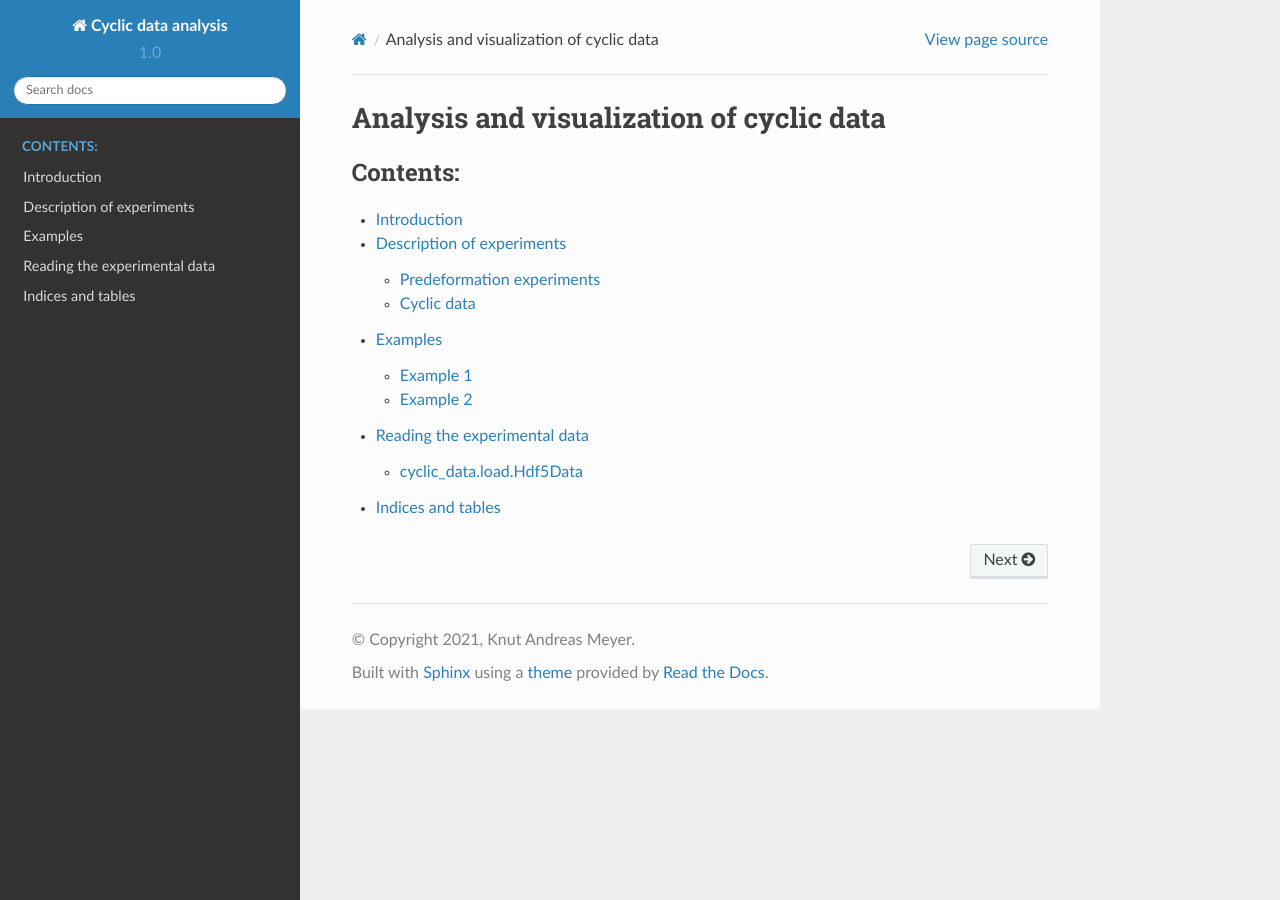
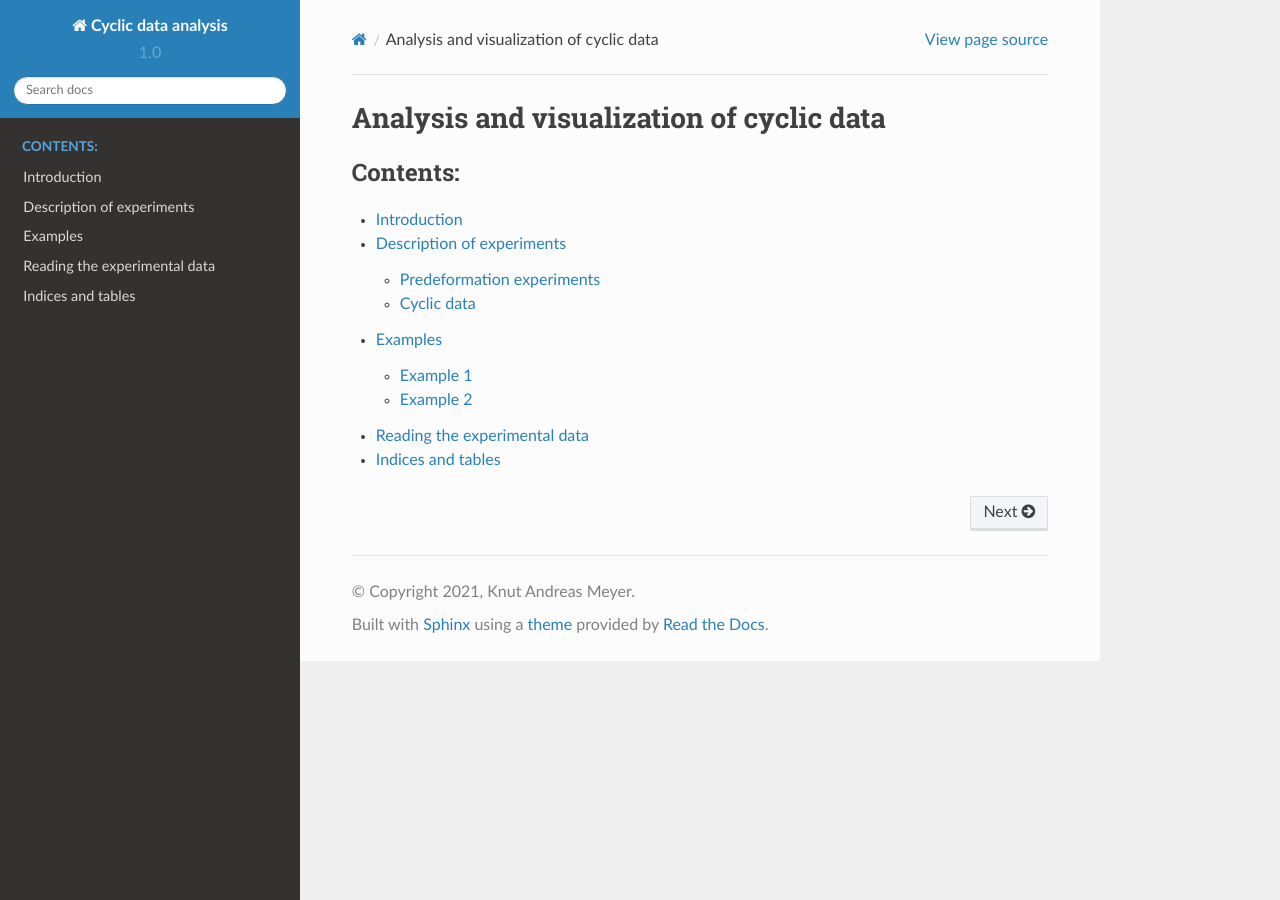
Before and after one commit to KnutAM/cyclic_data, a Sphinx documentation site: the page built from doc/source/index.rst, in a window 1280 px wide. Built offline with Sphinx 7.4.7 and the Read the Docs theme 2.0.0, drawn with Linux system fonts in a browser that asks for light colours.

Commit message:
Improved formatting

```diff
--- a/doc/source/hdf5_data.rst
+++ b/doc/source/hdf5_data.rst
@@ -1,8 +1,6 @@
 Reading the experimental data
 *****************************
 
-cyclic_data.load.Hdf5Data
-====================================
 .. autoclass:: load.Hdf5Data
    :members:
    :undoc-members:
```
